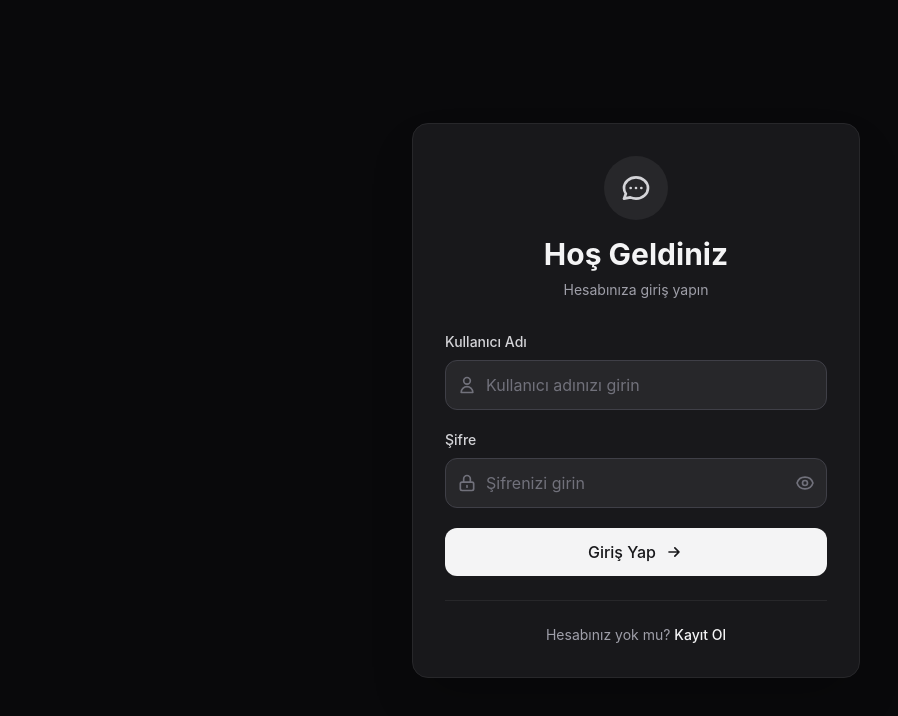
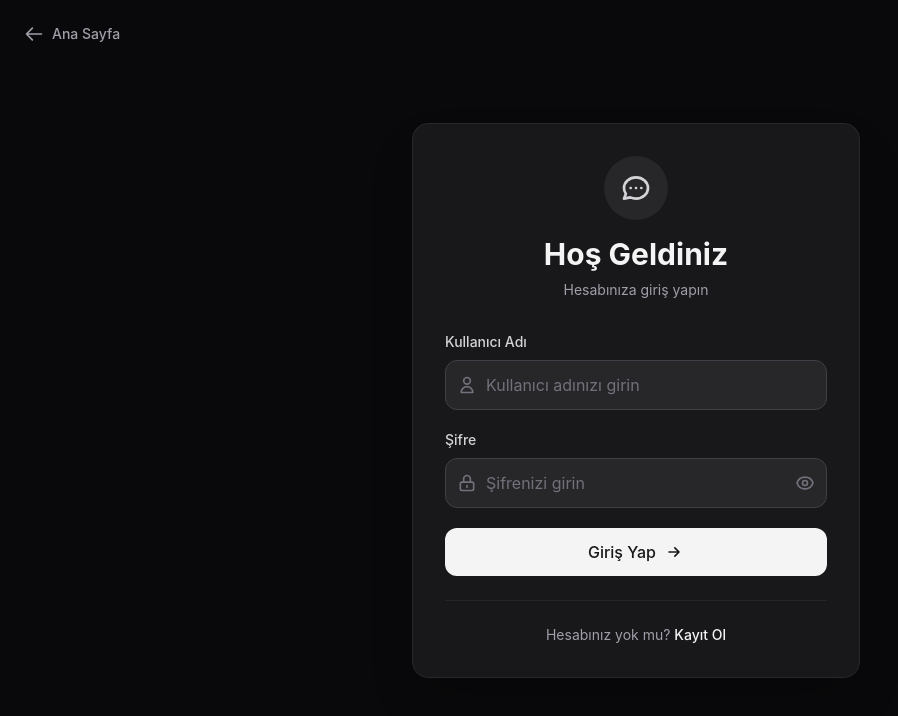
Before and after one commit to bahacolak/madlen-chat-case, a React app in the folder frontend/: page /login in a window 1280 px wide. Shown: the top 716 px of the page, without its empty margins (0-898 px from the left). Built offline with nearby package versions, Linux system fonts and the light colour scheme; no server answers; the HTML template or start-up script is replaced by a standard one.

Commit message:
return to home page option added to login and registration pages

```diff
--- a/frontend/src/components/auth/Login.tsx
+++ b/frontend/src/components/auth/Login.tsx
@@ -30,9 +30,18 @@ export const Login: React.FC = () => {
   };
 
   return (
-    <div className="min-h-screen flex items-center justify-center bg-zinc-950 px-4 py-12">
+    <div className="min-h-screen flex items-center justify-center bg-zinc-950 px-4 py-12 relative">
+      <Link
+        to="/"
+        className="absolute top-6 left-6 flex items-center gap-2 text-zinc-400 hover:text-zinc-100 transition-colors"
+      >
+        <svg className="w-5 h-5" fill="none" stroke="currentColor" viewBox="0 0 24 24">
+          <path strokeLinecap="round" strokeLinejoin="round" strokeWidth={2} d="M10 19l-7-7m0 0l7-7m-7 7h18" />
+        </svg>
+        <span className="text-sm font-medium">Ana Sayfa</span>
+      </Link>
+
       <div className="max-w-md w-full bg-zinc-900 border border-zinc-800 rounded-2xl shadow-2xl p-8">
-        {/* Logo/Header */}
         <div className="text-center mb-8">
           <div className="inline-flex items-center justify-center w-16 h-16 rounded-full bg-zinc-800 mb-4">
             <svg
--- a/frontend/src/components/auth/Register.tsx
+++ b/frontend/src/components/auth/Register.tsx
@@ -31,9 +31,18 @@ export const Register: React.FC = () => {
   };
 
   return (
-    <div className="min-h-screen flex items-center justify-center bg-zinc-950 px-4 py-12">
+    <div className="min-h-screen flex items-center justify-center bg-zinc-950 px-4 py-12 relative">
+      <Link
+        to="/"
+        className="absolute top-6 left-6 flex items-center gap-2 text-zinc-400 hover:text-zinc-100 transition-colors"
+      >
+        <svg className="w-5 h-5" fill="none" stroke="currentColor" viewBox="0 0 24 24">
+          <path strokeLinecap="round" strokeLinejoin="round" strokeWidth={2} d="M10 19l-7-7m0 0l7-7m-7 7h18" />
+        </svg>
+        <span className="text-sm font-medium">Ana Sayfa</span>
+      </Link>
+
       <div className="max-w-md w-full bg-zinc-900 border border-zinc-800 rounded-2xl shadow-2xl p-8">
-        {/* Logo/Header */}
         <div className="text-center mb-8">
           <div className="inline-flex items-center justify-center w-16 h-16 rounded-full bg-zinc-800 mb-4">
             <svg
```
